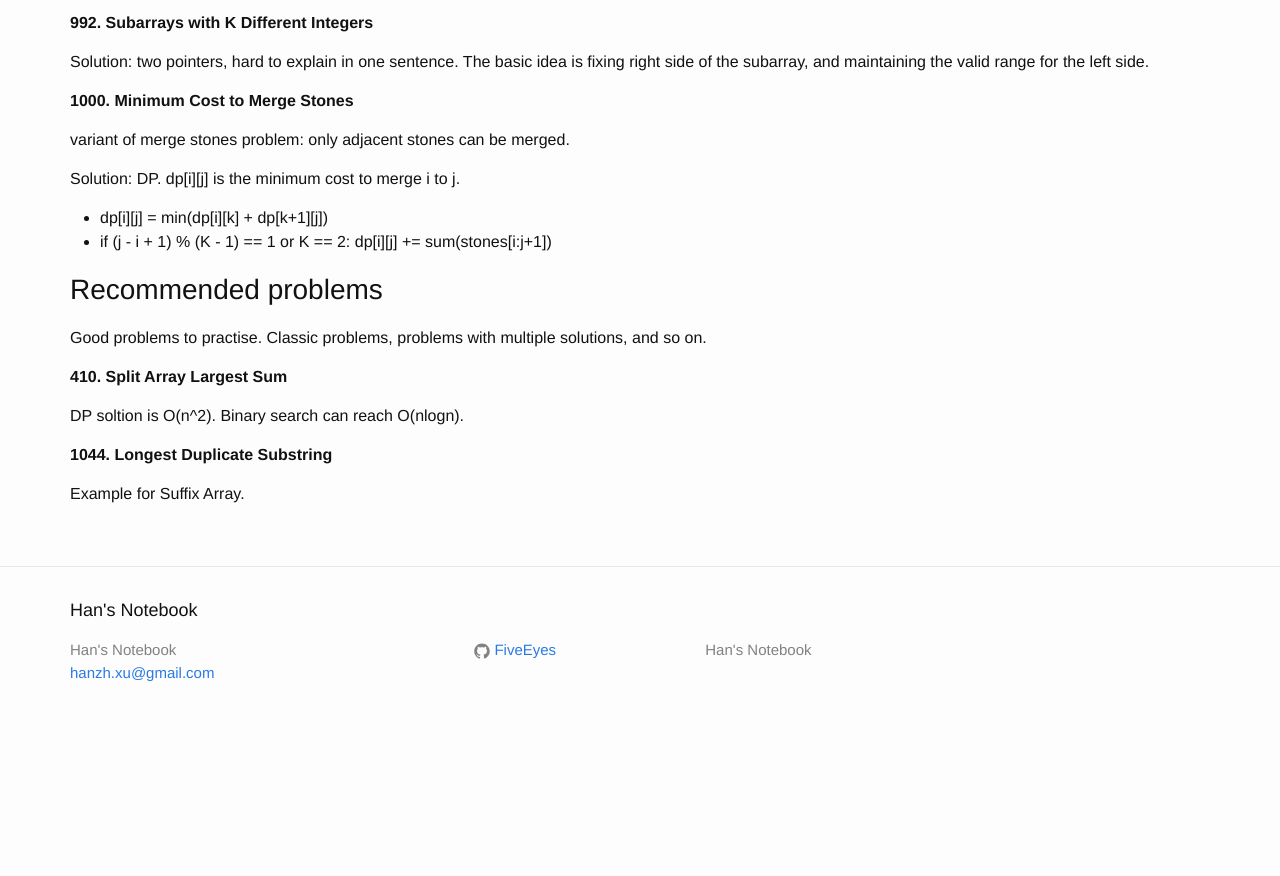
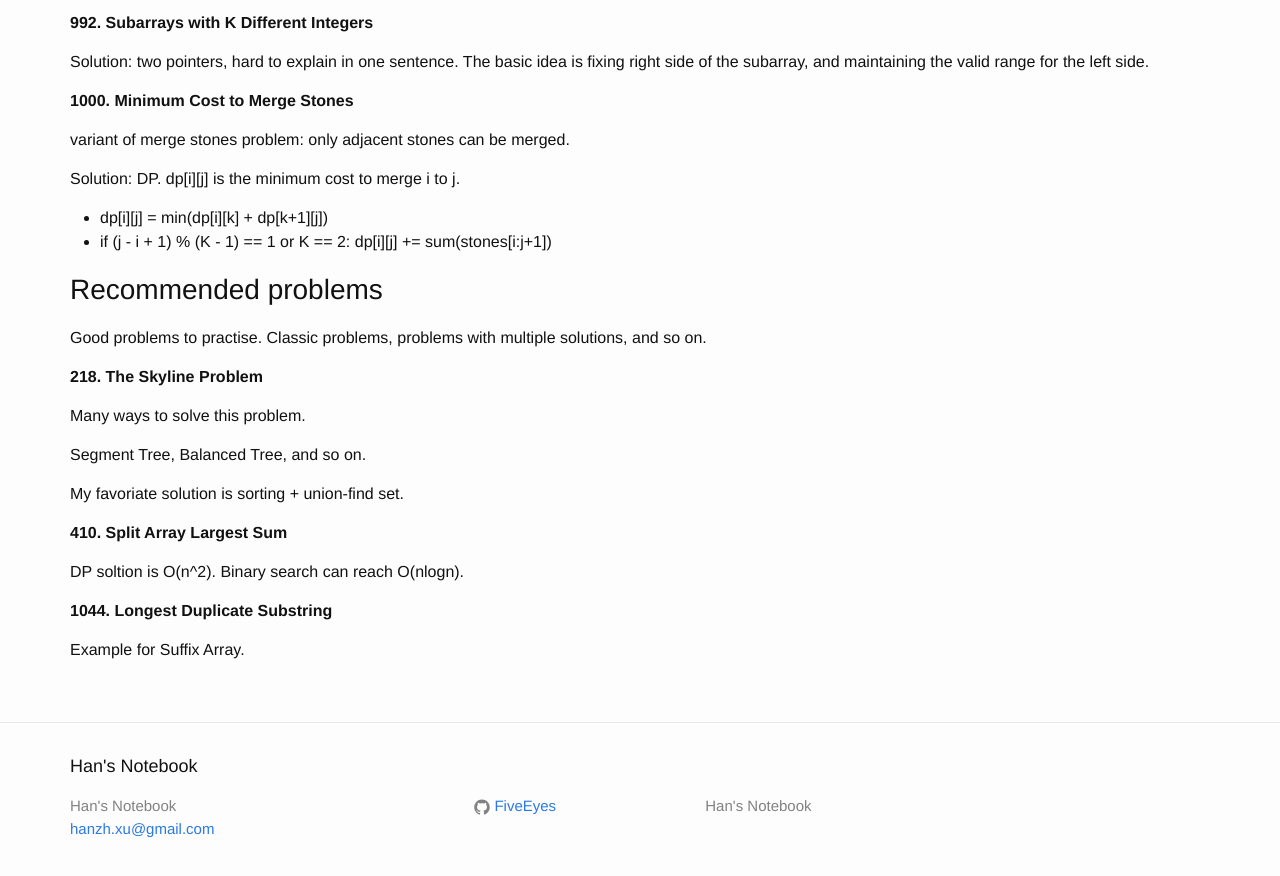
Before and after one commit to FiveEyes/FiveEyes.github.io, a Jekyll site: the page built from _posts/interview/2019-05-03-interview-algorithm-problems.md, in a window 1280 px wide and 900 px high, scrolled down 1461 px. Shown: the top 876 px of the window. Built offline with Jekyll 4.4.1, drawn with Linux system fonts in a browser that asks for light colours; before the commit the page ends 2205 px from its top, so only the background shows below that.

Commit message:
Update 2019-05-03-interview-algorithm-problems.md

```diff
--- a/_posts/interview/2019-05-03-interview-algorithm-problems.md
+++ b/_posts/interview/2019-05-03-interview-algorithm-problems.md
@@ -86,6 +86,14 @@ dp[i][j] is the minimum cost to merge i to j.
 
 Good problems to practise. Classic problems, problems with multiple solutions, and so on.
 
+**218. The Skyline Problem**
+
+Many ways to solve this problem.
+
+Segment Tree, Balanced Tree, and so on.
+
+My favoriate solution is sorting + union-find set.
+
 **410. Split Array Largest Sum**
 
 DP soltion is O(n^2). Binary search can reach O(nlogn).
```
